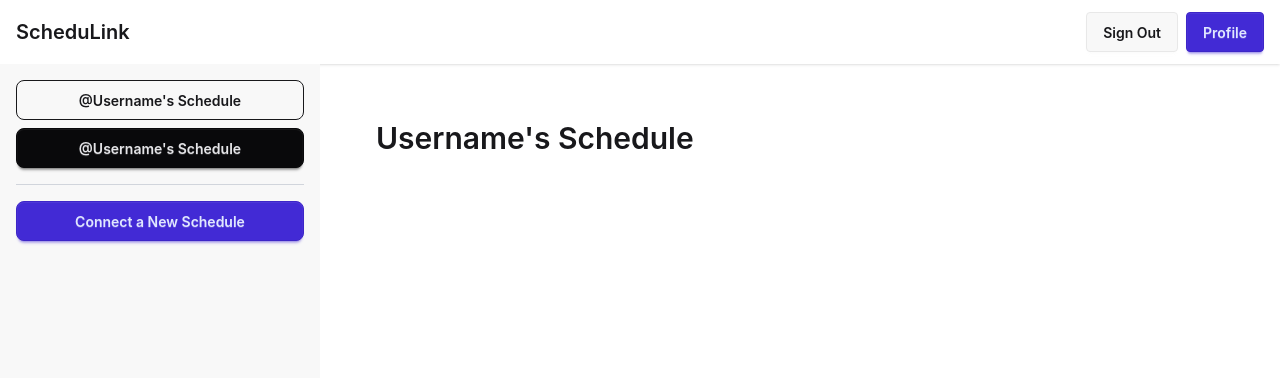
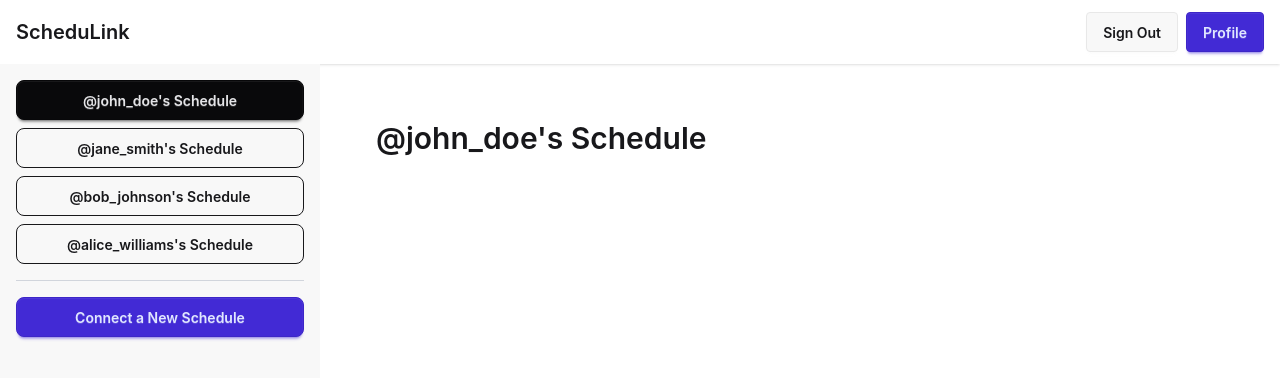
Before and after one commit to Lance-Tan/Schedule-Sharer, an Angular app in the folder ScheduLink-FrontEnd/: page /dashboard in a window 1280 px wide. Shown: the top 378 px of the page. Built offline with nearby package versions, Linux system fonts and the light colour scheme.

Commit message:
initial sample data for side bar

```diff
--- a/ScheduLink-FrontEnd/src/app/pages/dashboard/dashboard.html
+++ b/ScheduLink-FrontEnd/src/app/pages/dashboard/dashboard.html
@@ -4,7 +4,7 @@
   <input id="my-drawer-3" type="checkbox" class="drawer-toggle" />
   <div class="drawer-content relative flex flex-col p-14">
     <!-- Page content here -->
-    <h2 class="font-semibold text-3xl">Username's Schedule</h2>
+    <h2 class="font-semibold text-3xl">@{{ selectedUsername() }}'s Schedule</h2>
 
     <label for="my-drawer-3" class="glass btn btn-circle m-3 drawer-button md:hidden absolute left-0 top-0">
       >
@@ -14,12 +14,16 @@
     <label for="my-drawer-3" aria-label="close sidebar" class="drawer-overlay"></label>
     <ul class="menu bg-base-200 min-h-full w-80 p-4 gap-2">
       <!-- Sidebar content here -->
-      <li>
-        <button class="btn btn-outline rounded-box">@Username's Schedule</button>
-      </li>
-      <li>
-        <button class="btn btn-neutral rounded-box">@Username's Schedule</button>
-      </li>
+      @for (account of accounts(); track account.username) {
+        <li>
+          <button
+            class="btn rounded-box"
+            [ngClass]="selectedUsername() === account.username ? 'btn-neutral' : 'btn-outline'"
+            (click)="selectAccount(account.username)">
+            @{{ account.username }}'s Schedule
+          </button>
+        </li>
+      }
 
       <hr class="my-2 text-gray-300">
       <!-- <li>
--- a/ScheduLink-FrontEnd/src/app/pages/dashboard/dashboard.ts
+++ b/ScheduLink-FrontEnd/src/app/pages/dashboard/dashboard.ts
@@ -1,12 +1,43 @@
 import { Component, signal } from '@angular/core';
+import { CommonModule } from '@angular/common';
 import { RouterOutlet } from '@angular/router';
 
 import { NavBar } from '../../components/nav-bar.component';
 
+interface Account {
+  username: string;
+  names: string[];
+}
+
 @Component({
   selector: 'app-dashboard',
-  imports: [RouterOutlet, NavBar],
+  imports: [RouterOutlet, NavBar, CommonModule],
   templateUrl: './dashboard.html',
   styleUrl: './dashboard.css'
 })
-export class DashboardComponent {}
+export class DashboardComponent {
+  accounts = signal<Account[]>([
+    {
+      username: 'john_doe',
+      names: ['John Doe']
+    },
+    {
+      username: 'jane_smith',
+      names: ['Jane Smith']
+    },
+    {
+      username: 'bob_johnson',
+      names: ['Bob Johnson']
+    },
+    {
+      username: 'alice_williams',
+      names: ['Alice Williams']
+    }
+  ]);
+
+  selectedUsername = signal<string>('john_doe');
+
+  selectAccount(username: string) {
+    this.selectedUsername.set(username);
+  }
+}
```
